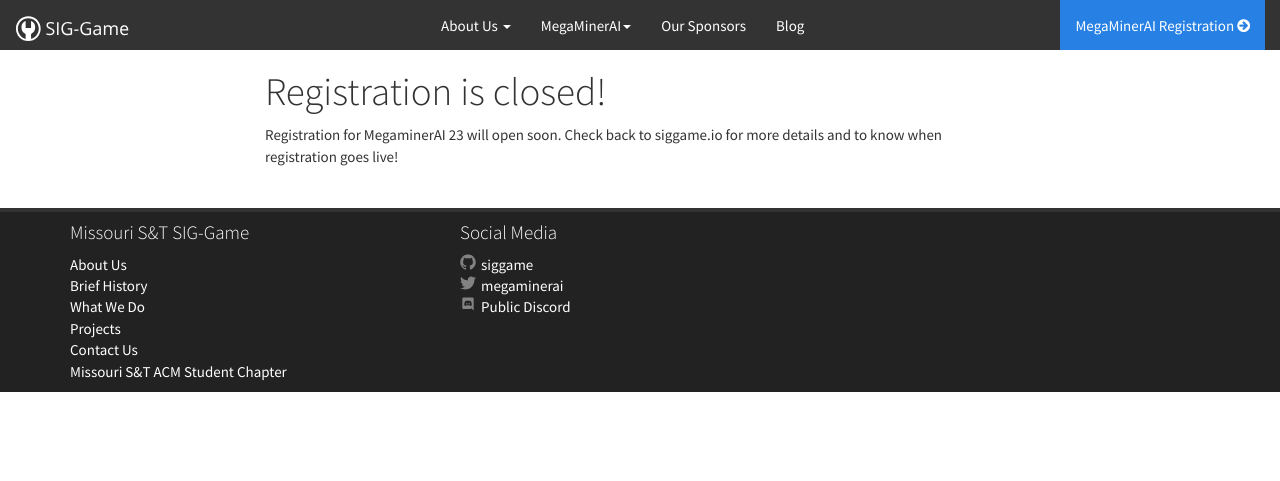
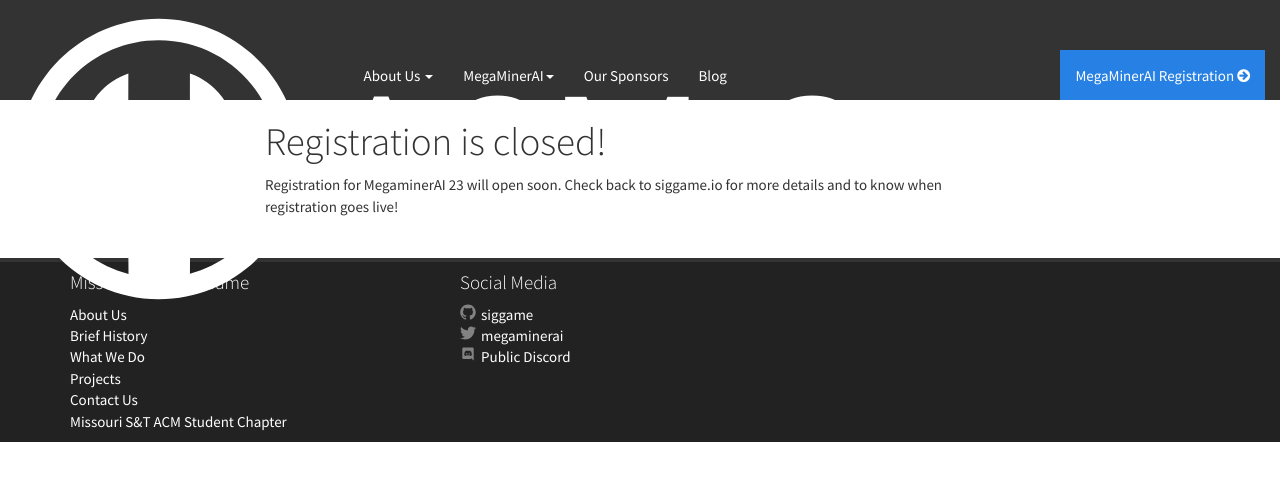
Before and after one commit to siggame/siggame.github.io, a Jekyll site: the page built from registration.md, in a window 1280 px wide. Shown: the top 481 px of the page. Built offline with Jekyll 4.4.1, drawn with Linux system fonts in a browser that asks for light colours; nearby versions of some CDN libraries.

Commit message:
attempting to change logo image

```diff
--- a/_includes/navbar.html
+++ b/_includes/navbar.html
@@ -8,7 +8,7 @@
           <span class="icon-bar"></span>
         </button>
       <a href="/" title="ACM-Game" class="navbar-brand" rel="home">
-        <img src="{{ site.static_url }}img/brand.svg" alt="ACM-Game" class="img-responsive" />
+        <img src="{{ site.static_url }}img/Logo.svg" alt="ACM-Game" class="img-responsive" />
       </a>
     </div>
 
```
